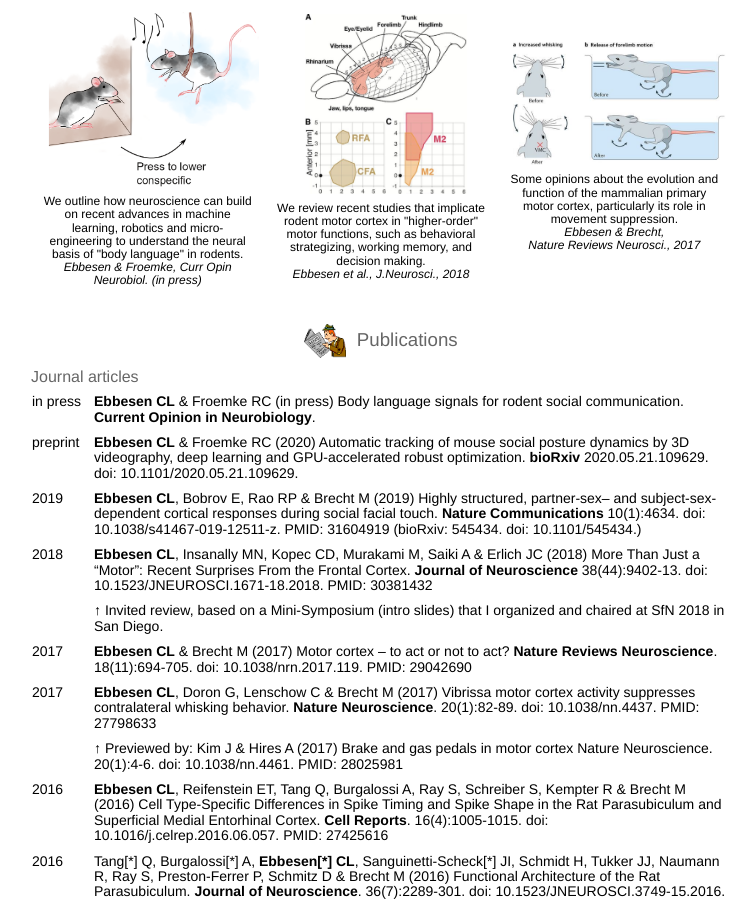
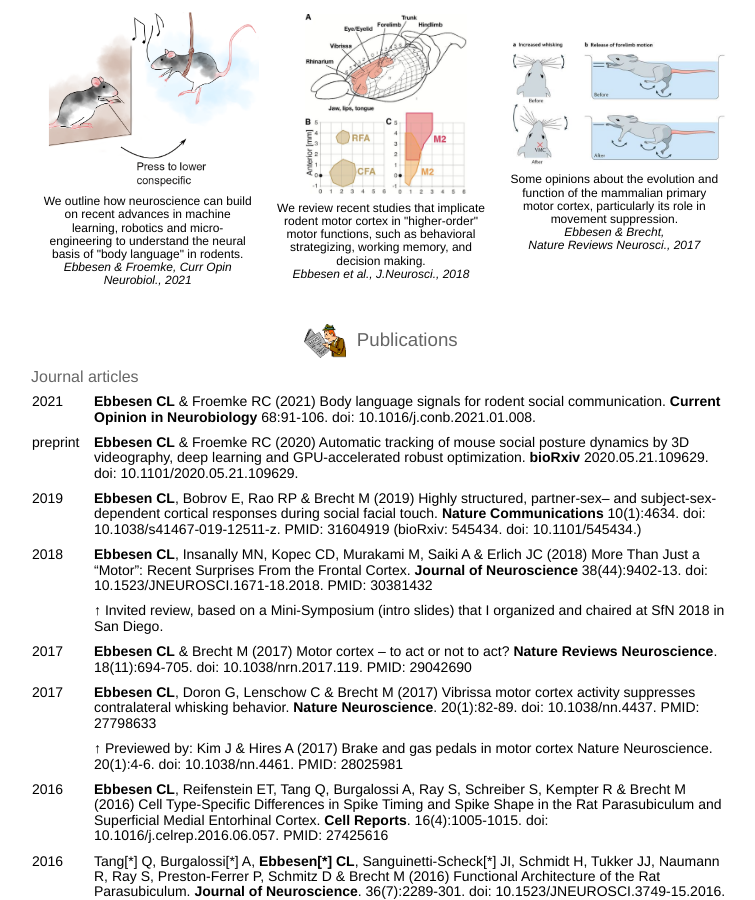
Before and after one commit to chrelli/chrelli.github.io, a Jekyll site: the page built from index.html, in a window 1280 px wide and 900 px high, scrolled down 1147 px. Shown: the whole window, without its empty margins (259-1014 px from the left). Built offline with Jekyll 4.4.1, drawn with Linux system fonts in a browser that asks for light colours; nearby versions of some CDN libraries; some web fonts are replaced; a style sheet for code colours, icons or effects is not loaded.

Commit message:
added curr opin link

```diff
--- a/index.html
+++ b/index.html
@@ -197,15 +197,15 @@
  		<tr>
 
 			<td class="figu" width=33.33%>
-									<!-- <a href="/pdf/Ebbesen_CL_2019-10-21_Dagbladet_Information_-_21-10_2019.pdf" class="pub"> -->
+									<a href="https://doi.org/10.1016/j.conb.2021.01.008" class="pub">
 							<img src="/img/2020_opinion_dangling.png" alt="Nature" class="responsive2">
 							<br>
 We outline how neuroscience can build on recent advances in machine learning, robotics and micro-engineering to understand the neural basis of "body language" in rodents.
 							 <br>
 							<i>
-							 Ebbesen & Froemke, Curr Opin Neurobiol. (in press)
+							 Ebbesen & Froemke, Curr Opin Neurobiol., 2021
 							</i>
-							<!-- </a> -->
+							</a>
 			</td>
 
 			<!-- <td class="figu" width=33.33%>
@@ -263,11 +263,11 @@
 
 <table width=100%>
 	<tr>
-			<td class="year" width=60px>in press</td>
+			<td class="year" width=60px>2021</td>
 			<td class="year">
-			<!-- <a href="https://www.biorxiv.org/content/10.1101/2020.05.21.109629v1" class="pub"> -->
-				 <b>Ebbesen CL</b> & Froemke RC (in press) Body language signals for rodent social communication. <b>Current Opinion in Neurobiology</b>.
-			 <!-- </a> -->
+			<a href="https://doi.org/10.1016/j.conb.2021.01.008" class="pub">
+				 <b>Ebbesen CL</b> & Froemke RC (2021) Body language signals for rodent social communication. <b>Current Opinion in Neurobiology</b> 68:91-106. doi: 10.1016/j.conb.2021.01.008.
+			 </a>
 		 </td>
 	</tr>
 
```
Also changed, not shown: 1 other file.
